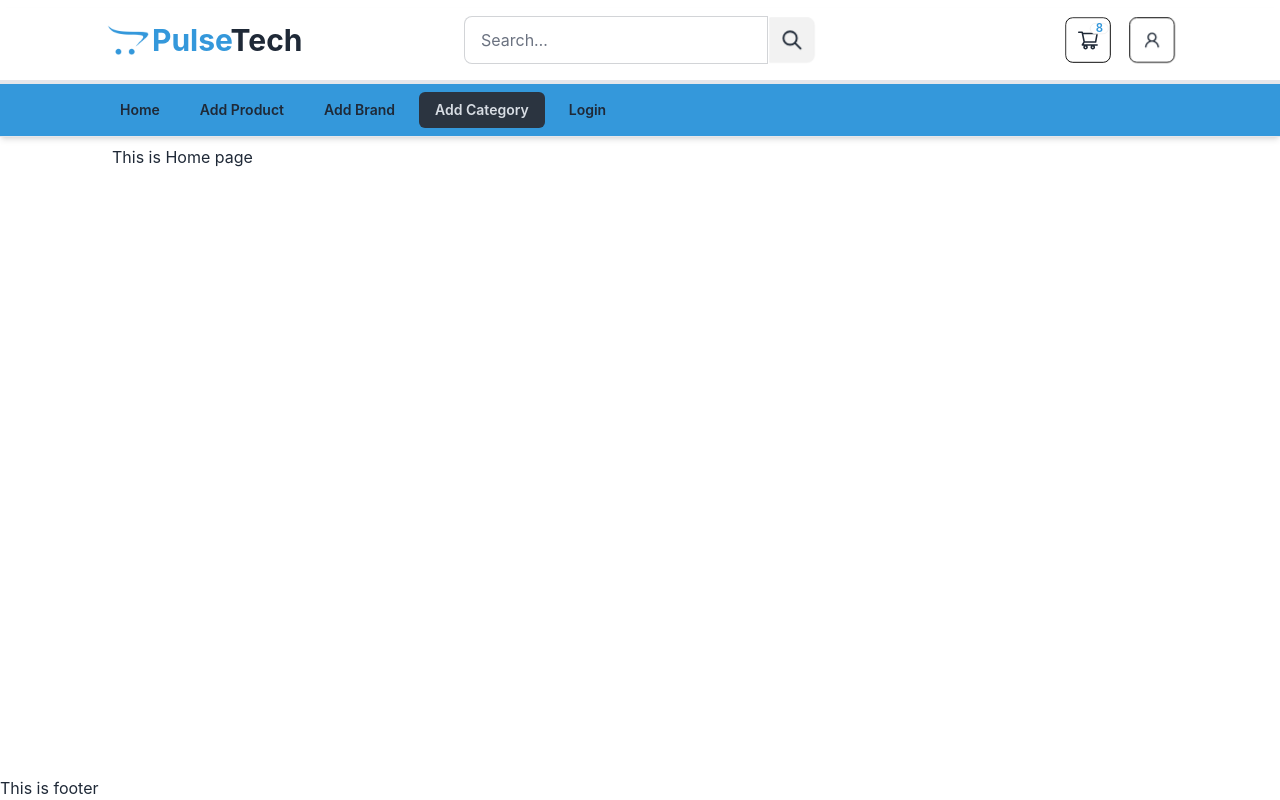
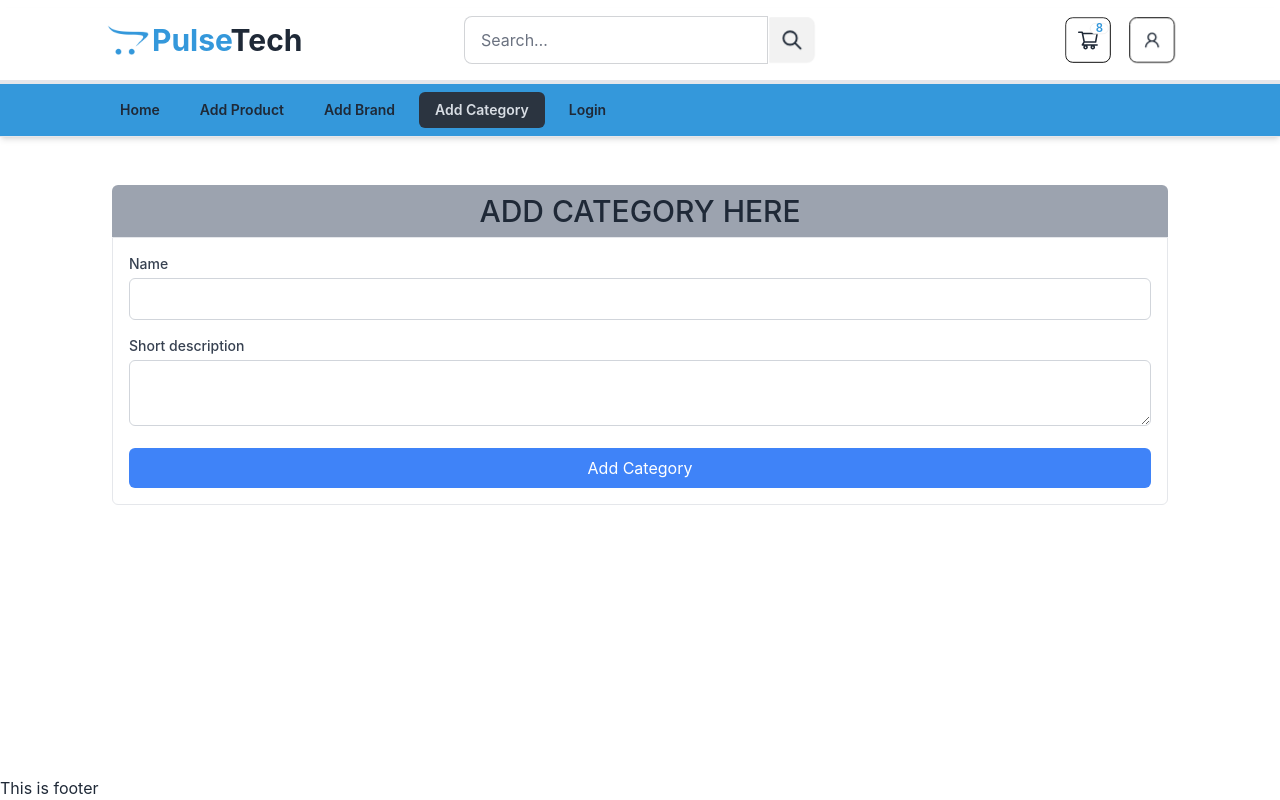
Before and after one commit to mdrafiqulhasan110/pulsetech-client, a React (Vite) app: page /add_category in a window 1280 px wide. Built offline with nearby package versions, Linux system fonts and the light colour scheme.

Commit message:
All forms Created

```diff
--- a/src/Components/NavBar/Navbar.jsx
+++ b/src/Components/NavBar/Navbar.jsx
@@ -9,7 +9,6 @@ const Navbar = () => {
   const handelSearchBar = () => {
     setView(!view);
   };
-  console.log(view);
 
   return (
     <div>
--- /dev/null
+++ b/src/Pages/AddCategoryPage.jsx
@@ -0,0 +1,59 @@
+import { toast } from "react-toastify";
+
+const AddCategoryPage = () => {
+  const handleSubmit = (e) => {
+    e.preventDefault();
+    const form = e.target;
+    const name = form.name.value;
+    const description = form.description.value;
+    toast.success("Category Created Successfully");
+  };
+
+  return (
+    <div>
+      <h1 className='mt-10  text-center text-3xl uppercase font-medium bg-gray-400 p-2 rounded-t-md'>Add Category Here</h1>
+      <form
+        onSubmit={handleSubmit}
+        className='border rounded-b-md mx-auto p-4'
+      >
+        <div className='mb-4'>
+          <label
+            htmlFor='name'
+            className='block text-sm font-medium text-gray-700'
+          >
+            Name
+          </label>
+          <input
+            type='text'
+            id='name'
+            name='name'
+            className='w-full mt-1 py-2 px-3 border border-gray-300 rounded-md focus:outline-none focus:ring focus:ring-blue-200'
+          />
+        </div>
+        <div className='mb-4'>
+          <label
+            htmlFor='description'
+            className='block text-sm font-medium text-gray-700'
+          >
+            Short description
+          </label>
+          <textarea
+            id='description'
+            name='description'
+            className='w-full mt-1 py-2 px-3 border border-gray-300 rounded-md focus:outline-none focus:ring focus:ring-blue-200'
+          />
+        </div>
+        <div className='w-full'>
+          <button
+            type='submit'
+            className='w-full bg-blue-500 text-white py-2 px-4 rounded-md hover:bg-blue-600 focus:outline-none focus:ring focus:ring-blue-300'
+          >
+            Add Category
+          </button>
+        </div>
+      </form>
+    </div>
+  );
+};
+
+export default AddCategoryPage;
--- a/src/Pages/Error.jsx
+++ b/src/Pages/Error.jsx
@@ -1,7 +1,12 @@
+import Navbar from "../Components/NavBar/Navbar";
+import Footer from "../Components/NavBar/Footer";
+
 const Error = () => {
   return (
-    <div>
-      <p>opps page not found</p>
+    <div className='min-h-screen flex flex-col justify-between'>
+      <Navbar></Navbar>
+      <p className='text-center text-3xl'>Ooops Page Not found</p>
+      <Footer></Footer>
     </div>
   );
 };
```
Also changed, not shown: src/Router/Router.jsx (+6 -1 lines).
